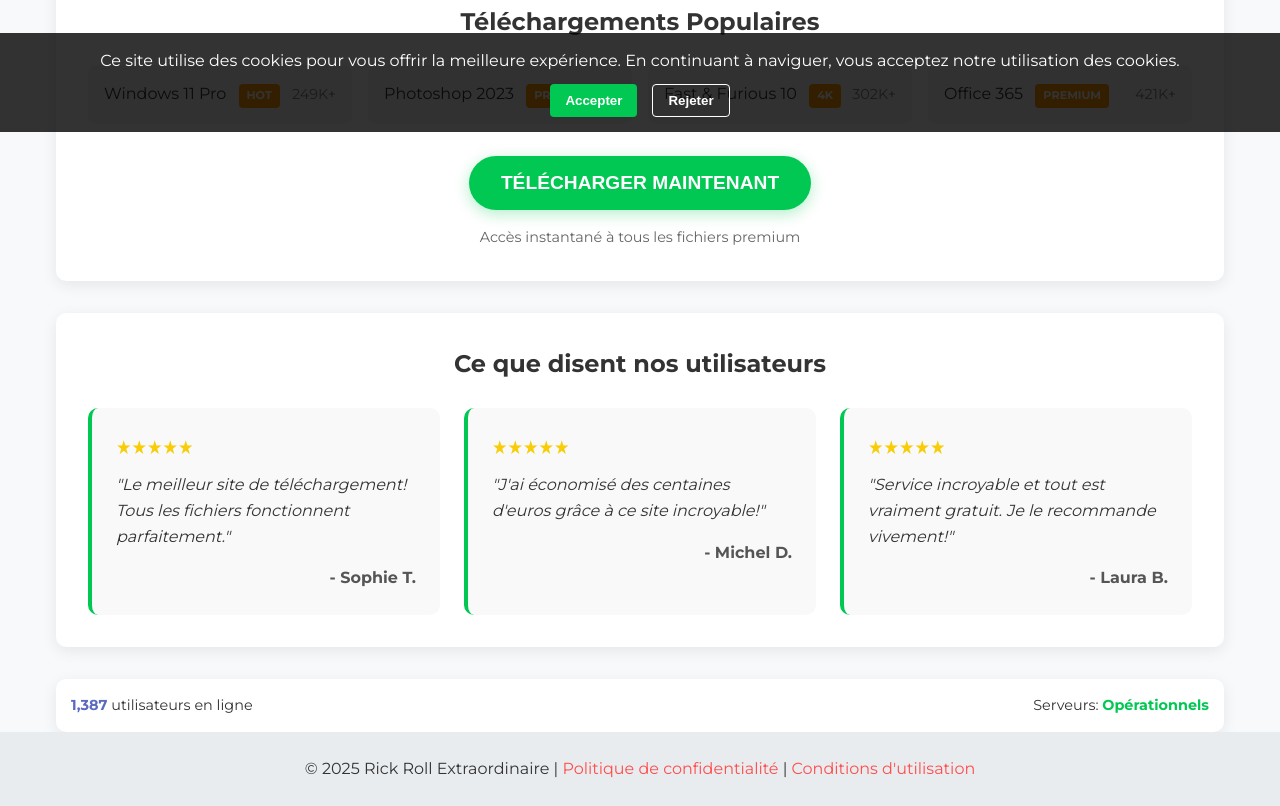
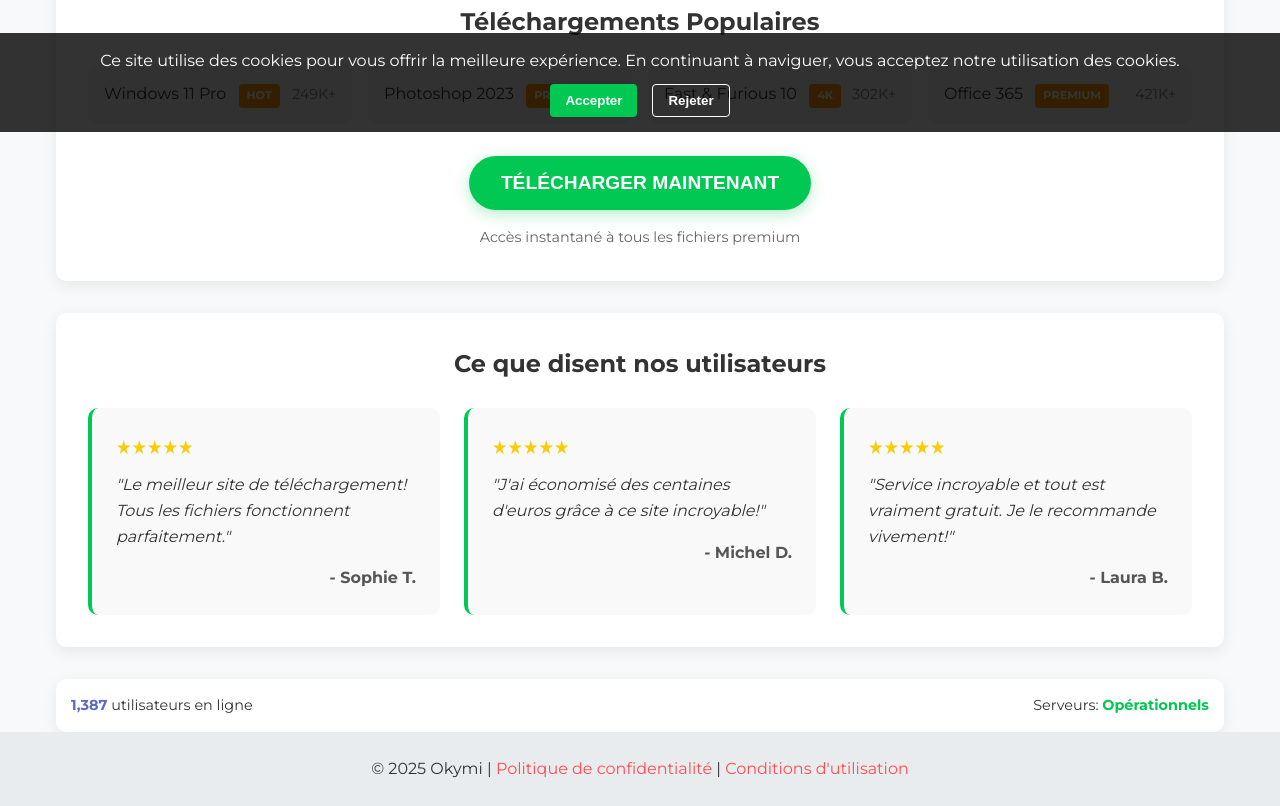
Before and after one commit to Okymi-X/rick_roll, a plain HTML site: page index.html in a window 1280 px wide. Shown: the part 668-1474 px from the top of the page. Drawn offline with Linux system fonts and the light colour scheme.

Commit message:
Update index.html

```diff
--- a/index.html
+++ b/index.html
@@ -172,7 +172,7 @@
     </div>
 
     <footer>
-        <p>&copy; <span id="year"></span> Rick Roll Extraordinaire | <a href="#" data-troll="true">Politique de confidentialité</a> | <a href="#" data-troll="true">Conditions d'utilisation</a></p>
+        <p>&copy; <span id="year"></span> Okymi | <a href="#" data-troll="true">Politique de confidentialité</a> | <a href="#" data-troll="true">Conditions d'utilisation</a></p>
     </footer>
 
     <!-- Sons -->
```
